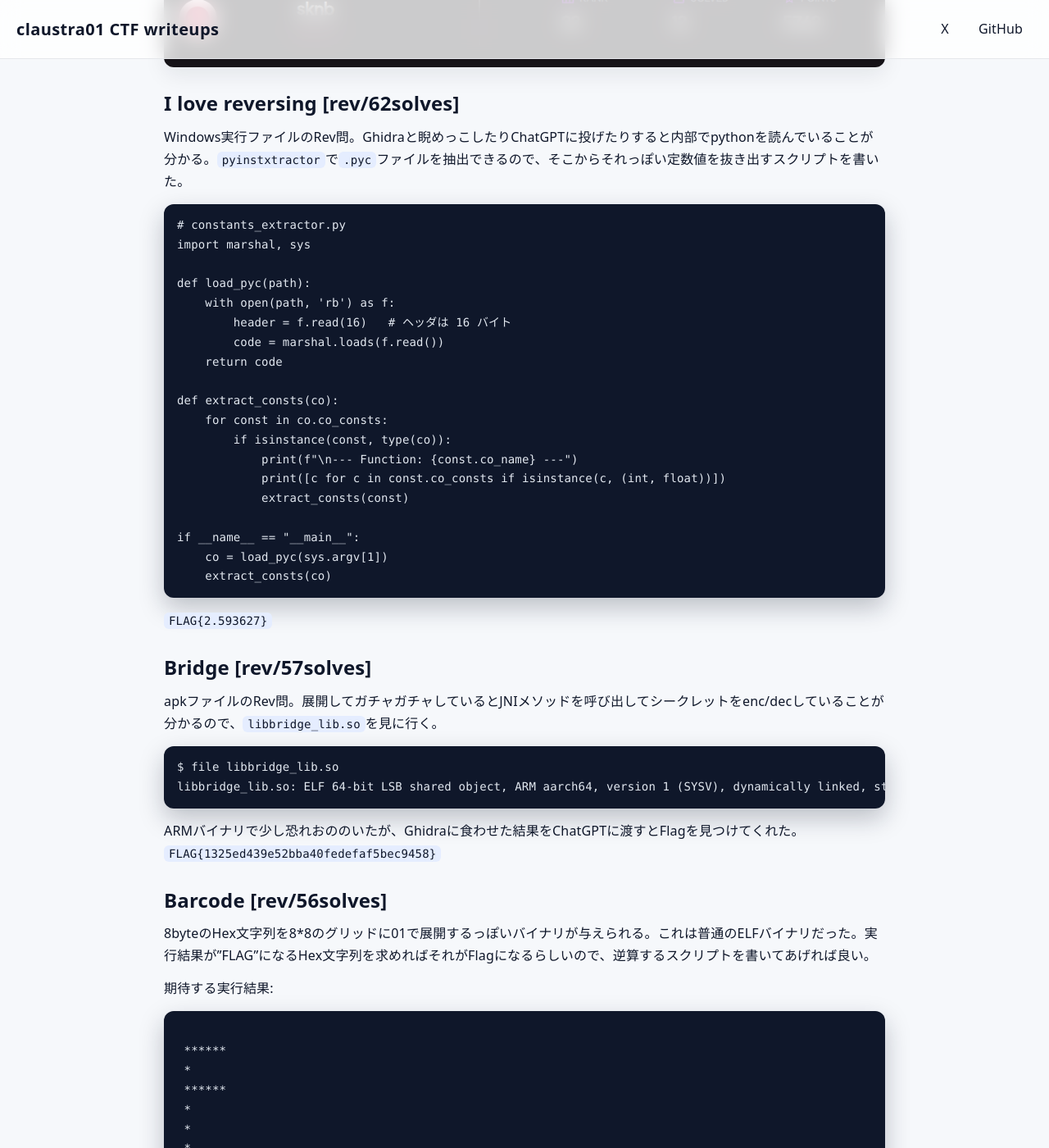
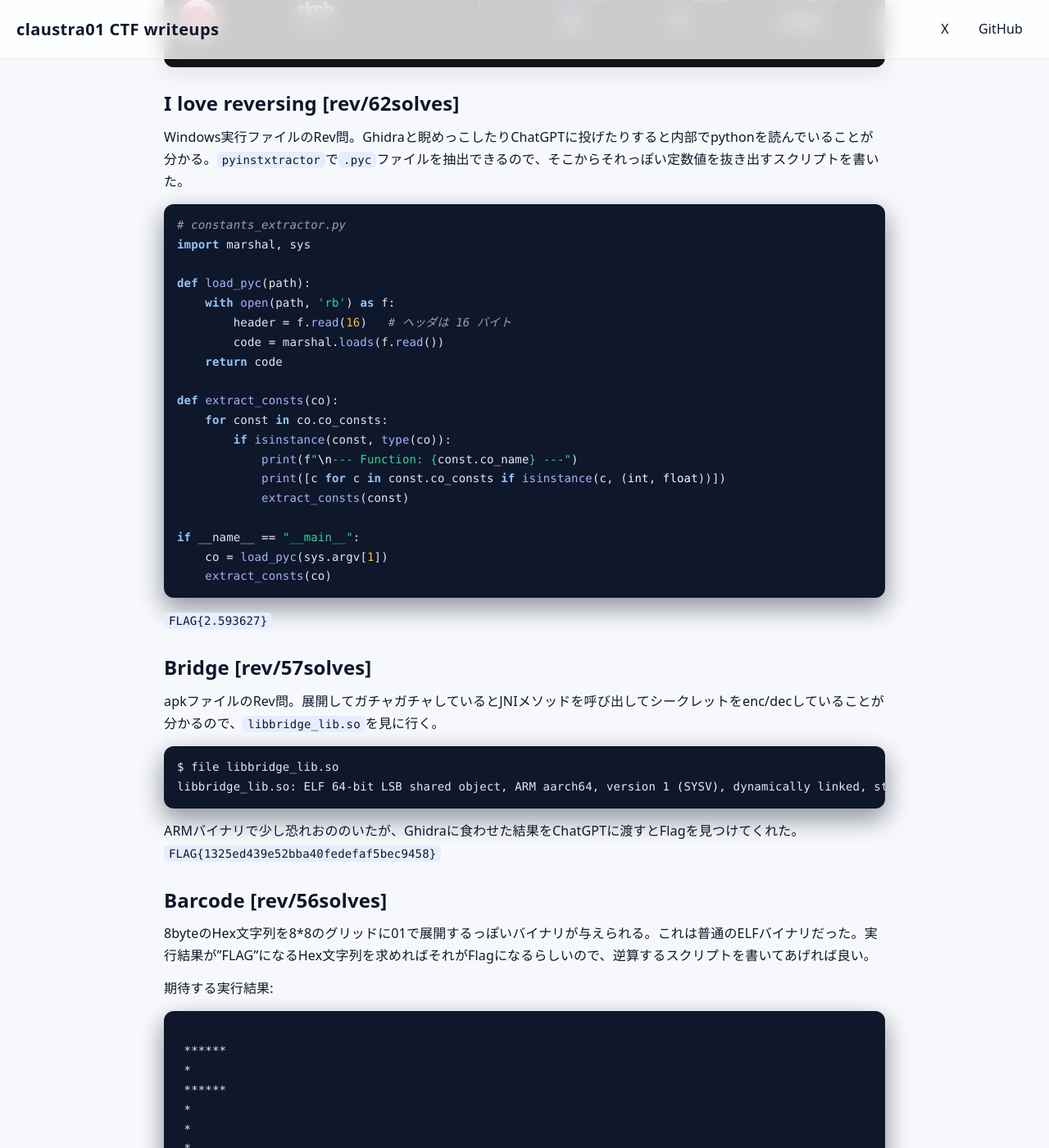
Before and after one commit to claustra01/my-ctf-writeups, a Jekyll site: the page built from _writeups/hacktheon_sejong_2025.md, in a window 1280 px wide and 1400 px high, scrolled down 597 px. Shown: the whole window at 82% size. Built offline with Jekyll 4.4.1, drawn with Linux system fonts in a browser that asks for light colours.

Commit message:
update: codeblock syntax highlight

```diff
--- a/_config.yml
+++ b/_config.yml
@@ -25,6 +25,9 @@ plugins:
   - jekyll-sitemap
 
 markdown: kramdown
+highlighter: rouge
+kramdown:
+  syntax_highlighter: rouge
 timezone: Asia/Tokyo
 
 collections:
--- a/assets/css/main.css
+++ b/assets/css/main.css
@@ -384,6 +384,83 @@ a:hover {
   color: inherit;
 }
 
+/* Rouge syntax highlighting */
+.highlight {
+  margin: 14px 0;
+  background: #0f172a;
+  border-radius: 12px;
+  box-shadow: 0 12px 30px rgba(15, 23, 42, 0.25);
+}
+
+.highlight pre {
+  margin: 0;
+  background: transparent;
+  padding: 14px 16px;
+  overflow-x: auto;
+}
+
+.highlight .c { color: #94a3b8; font-style: italic; } /* Comment */
+.highlight .err { color: #fca5a5; background-color: rgba(248, 113, 113, 0.1); } /* Error */
+.highlight .k { color: #93c5fd; font-weight: 700; } /* Keyword */
+.highlight .o { color: #f8fafc; } /* Operator */
+.highlight .cm { color: #94a3b8; font-style: italic; }
+.highlight .cp { color: #fbbf24; }
+.highlight .c1 { color: #94a3b8; font-style: italic; }
+.highlight .cs { color: #94a3b8; font-style: italic; }
+.highlight .gd { color: #fca5a5; }
+.highlight .ge { font-style: italic; }
+.highlight .gr { color: #f87171; }
+.highlight .gh { color: #fbbf24; font-weight: 700; }
+.highlight .gi { color: #34d399; }
+.highlight .go { color: #a5b4fc; }
+.highlight .gp { color: #a5b4fc; font-weight: 700; }
+.highlight .gs { font-weight: 700; }
+.highlight .gu { color: #fbbf24; font-weight: 700; }
+.highlight .gt { color: #f87171; }
+.highlight .kc { color: #93c5fd; font-weight: 700; }
+.highlight .kd { color: #93c5fd; font-weight: 700; }
+.highlight .kn { color: #93c5fd; font-weight: 700; }
+.highlight .kp { color: #93c5fd; }
+.highlight .kr { color: #93c5fd; font-weight: 700; }
+.highlight .kt { color: #a5b4fc; }
+.highlight .m { color: #fbbf24; }
+.highlight .s { color: #34d399; }
+.highlight .na { color: #38bdf8; }
+.highlight .nb { color: #f8fafc; }
+.highlight .nc { color: #a5b4fc; font-weight: 700; }
+.highlight .no { color: #fbbf24; }
+.highlight .nd { color: #38bdf8; font-weight: 700; }
+.highlight .ni { color: #f8fafc; }
+.highlight .ne { color: #fbbf24; font-weight: 700; }
+.highlight .nf { color: #a5b4fc; }
+.highlight .nl { color: #a5b4fc; }
+.highlight .nn { color: #a5b4fc; }
+.highlight .nt { color: #38bdf8; font-weight: 700; }
+.highlight .nv { color: #f8fafc; }
+.highlight .ow { color: #93c5fd; font-weight: 700; }
+.highlight .w { color: #e2e8f0; }
+.highlight .mb { color: #fbbf24; }
+.highlight .mf { color: #fbbf24; }
+.highlight .mh { color: #fbbf24; }
+.highlight .mi { color: #fbbf24; }
+.highlight .mo { color: #fbbf24; }
+.highlight .sb { color: #34d399; }
+.highlight .sc { color: #34d399; }
+.highlight .sd { color: #94a3b8; font-style: italic; }
+.highlight .s2 { color: #34d399; }
+.highlight .se { color: #f8fafc; }
+.highlight .sh { color: #34d399; }
+.highlight .si { color: #34d399; }
+.highlight .sx { color: #34d399; }
+.highlight .sr { color: #f59e0b; }
+.highlight .s1 { color: #34d399; }
+.highlight .ss { color: #34d399; }
+.highlight .bp { color: #f8fafc; }
+.highlight .vc { color: #f8fafc; }
+.highlight .vg { color: #f8fafc; }
+.highlight .vi { color: #f8fafc; }
+.highlight .il { color: #fbbf24; }
+
 .prose table {
   width: 100%;
   border-collapse: collapse;
```
